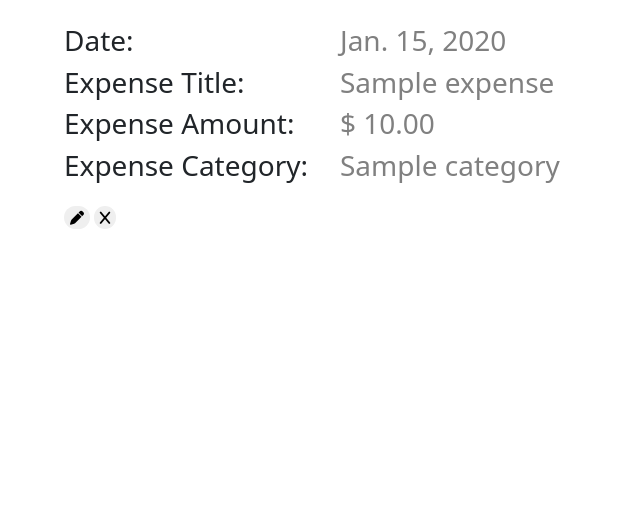
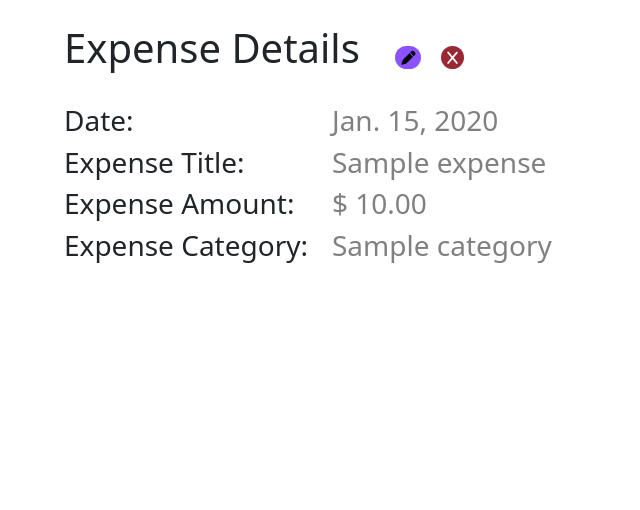
Before and after one commit to gorgeousPotato/ExpenseTrackerH4B, a Django app: page /expenses/1/ in a window 1280 px wide. Shown: the part 70-580 px from the top of the page, without its empty margins (0-640 px from the left). Run offline with Django 4.2, Linux system fonts and the light colour scheme; a user stored in the database is signed in; tables that the repository leaves empty hold one stand-in row (values such as "Sample post"); some libraries are stand-ins or nearby versions.

Commit message:
style change

```diff
--- a/main_app/static/css/style.css
+++ b/main_app/static/css/style.css
@@ -104,12 +104,12 @@ p {
 }
 
 .btn-sm {
-  background-color: rgb(129, 99, 157);
+  background-color: #8c52ff;
   border: none;
 }
 
 .btn-sm:hover {
-  background-color: rgb(177, 151, 201);
+  background-color: #c1a4fc;
 }
 
 /* Home page */
@@ -208,12 +208,7 @@ video {
   color: grey;
 }
 
-/* .form-signup {
-  width: 30vw;
-} */
-
-/* budget form
-*/
+/* budget form */
 
 .budget-form {
   display: flex;
@@ -271,18 +266,24 @@ video {
   flex-direction: row;
   justify-content: flex-start;
   align-items: center;
+  margin-top: 2rem;
 }
 
 
 .font-secondary {
   color: grey;
-  margin-left: 2rem;
+  margin-left: 1.5rem;
 }
 
 .edit-btn {
   margin-top: 1rem;
   border: none;
   border-radius: 100px;
+  background-color: #8c52ff;
+}
+
+.remove-btn {
+  background-color: #992835;
 }
 
 /* Category index */
@@ -339,3 +340,28 @@ video {
   background-color: rgb(226, 226, 226);
   border: 1px solid rgb(226, 226, 226);
 }
+
+/* Categ Details */
+
+.editbtn{
+  color: white;
+  background-color: #3463BD;
+}
+
+.editbtn:hover{
+  color: white;
+  background-color: #6a93df;
+}
+
+.expense-form {
+  grid-column: 1/3;
+}
+
+.inline-h1 {
+  display: inline;
+  margin-right: 2rem;
+}
+
+.exp-edit {
+  margin-right: 1rem;
+}
--- a/main_app/templates/expenses/detail.html
+++ b/main_app/templates/expenses/detail.html
@@ -1,6 +1,13 @@
 {% extends 'base.html' %}
 {% block content %}
 <div>
+  <h1 class="inline-h1">Expense Details</h1>
+  <a href="{% url 'expenses_update' expense.id %}" class="exp-edit">
+    <button class="edit-btn"><i class="fa-solid fa-pen"></i></button>
+  </a>
+  <a href="{% url 'expenses_delete' expense.id %}">
+    <button class="edit-btn remove-btn"><i class="fa-solid fa-x" style="color: white;"></i></button>
+  </a>
   <div class="expense-detail-table">
     <div>
       <h3>Date:</h3>
@@ -15,7 +22,5 @@
       <h3>{{ expense.category }}</h3>
     </div>
   </div>
-  <button href="{% url 'expenses_update' expense.id %}" class="edit-btn"><i class="fa-solid fa-pen"></i></button>
-  <button href="{% url 'expenses_delete' expense.id %}" class="edit-btn"><i class="fa-solid fa-x"></i></button>
 </div>
 {% endblock %}
--- a/main_app/templates/expenses/index.html
+++ b/main_app/templates/expenses/index.html
@@ -3,7 +3,7 @@
 
 <div class="budget">
   <h3>Hello, <span class="secondary-color">{{ request.user }}</span></h3>
-  <h5>Budget remaining</h5>
+  <h5>Your remaining budget:</h5>
   <div class="flex-2-col">
     <h1 class="accent-h1">$ {{ amount_left }}</h1>
     <div>
--- a/main_app/templates/main_app/budget_form.html
+++ b/main_app/templates/main_app/budget_form.html
@@ -29,6 +29,7 @@
       <li></li>
     {% endif %}
     </header>
+
 <div class="budget-form">
   <div>
     {% if object %}
@@ -47,6 +48,7 @@
     </form>
   </div>
 </div>
+
 <script>
   $(function () {
       $('#id_start_date').datepicker({
--- a/main_app/templates/main_app/category_confirm_delete.html
+++ b/main_app/templates/main_app/category_confirm_delete.html
@@ -10,7 +10,7 @@
     {% csrf_token %}
     <div class="delete-btn-container">
       <button class="btn btn-primary btn-m px-4 gap-3 signupbtn" type="submit">Confirm</button>
-      <a href="{% url 'categories_index' %}"><button class="btn btn-secondary btn-m px-4 gap-3 cancel-btn">Cancel</button></a>
+      <a href="{% url 'categories_index' %}">Cancel</a>
     </div>
   </form>
 </div>
--- a/main_app/templates/main_app/category_index.html
+++ b/main_app/templates/main_app/category_index.html
@@ -20,7 +20,7 @@
                     <td><i class="fa-solid {{ category.icon }}" style="color: #7c8492;"></i></td>
                     <td><a href="{% url 'categories_detail' category.id %}">Details</a></td>
                     <td><form action="{% url 'categories_update' category.id %}"><button class="edit-btn"><i class="fa-solid fa-pen"></i></button></form></td>
-                    <td><form action="{% url 'categories_delete' category.id %}"><button class="edit-btn"><i class="fa-solid fa-x"></i></button></form></td>
+                    <td><form action="{% url 'categories_delete' category.id %}"><button class="edit-btn remove-btn"><i class="fa-solid fa-x" style="color: white;"></i></button></form></td>
                 </tr>
                 {% endfor %}
                 <tr>
```
Also changed, not shown: main_app/templates/main_app/category_detail.html (+18 -3 lines), main_app/templates/main_app/category_form.html (+5 -2 lines), main_app/templates/main_app/expense_confirm_delete.html (+7 -3 lines), main_app/templates/main_app/expense_form.html (+6 -2 lines). Lines whose indentation alone changed are shown as unchanged.
